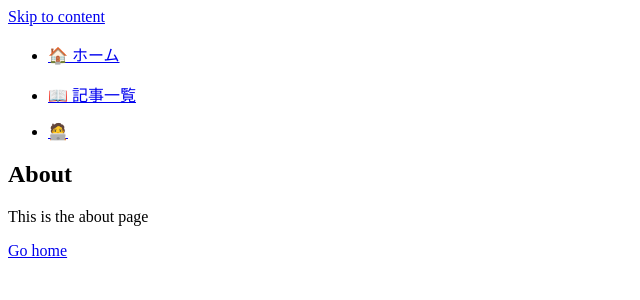
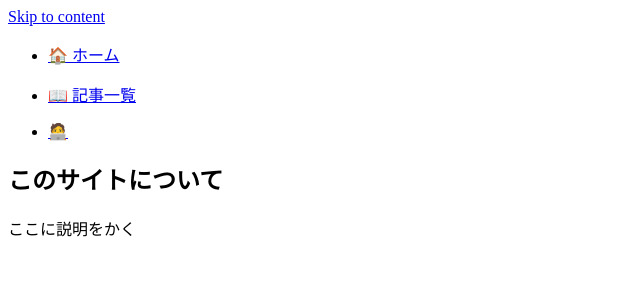
Before and after one commit to 7kaji/7kaji.page, a Next.js app: page /about in a window 1280 px wide. Shown: the top 300 px of the page, without its empty margins (0-640 px from the left). Built offline with nearby package versions, Linux system fonts and the light colour scheme.

Commit message:
update text

```diff
--- a/pages/about.tsx
+++ b/pages/about.tsx
@@ -3,19 +3,14 @@ import Layout from '../components/Layout'
 
 const AboutPage = () => {
   const meta = {
-    title: 'About',
+    title: 'このサイトについて',
     description: 'このサイトについて',
   };
 
   return (
     <Layout meta={meta}>
-      <h1>About</h1>
-      <p>This is the about page</p>
-      <p>
-        <Link href="/">
-          <a>Go home</a>
-        </Link>
-      </p>
+      <h1>このサイトについて</h1>
+      <p>ここに説明をかく</p>
     </Layout>
   );
 }
--- a/pages/index.tsx
+++ b/pages/index.tsx
@@ -9,7 +9,7 @@ const IndexPage = () => {
 
   return (
     <Layout meta={meta} >
-      <h1>Hello <span className="wave">👋</span></h1>
+      <h1>こんにちは <span className="wave">👋</span></h1>
       <p>
         <Link href="/about">
           <a>About</a>
```
